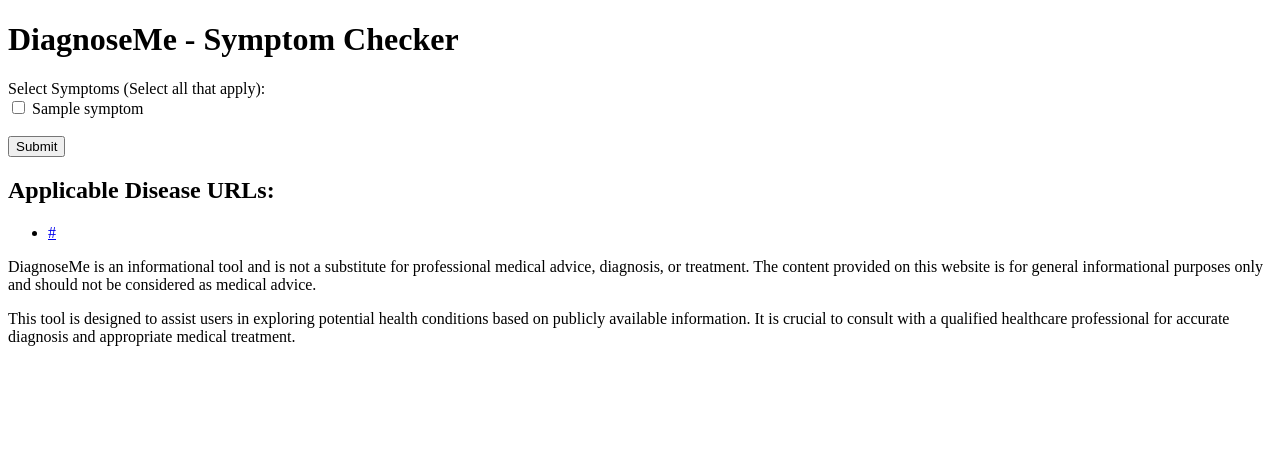
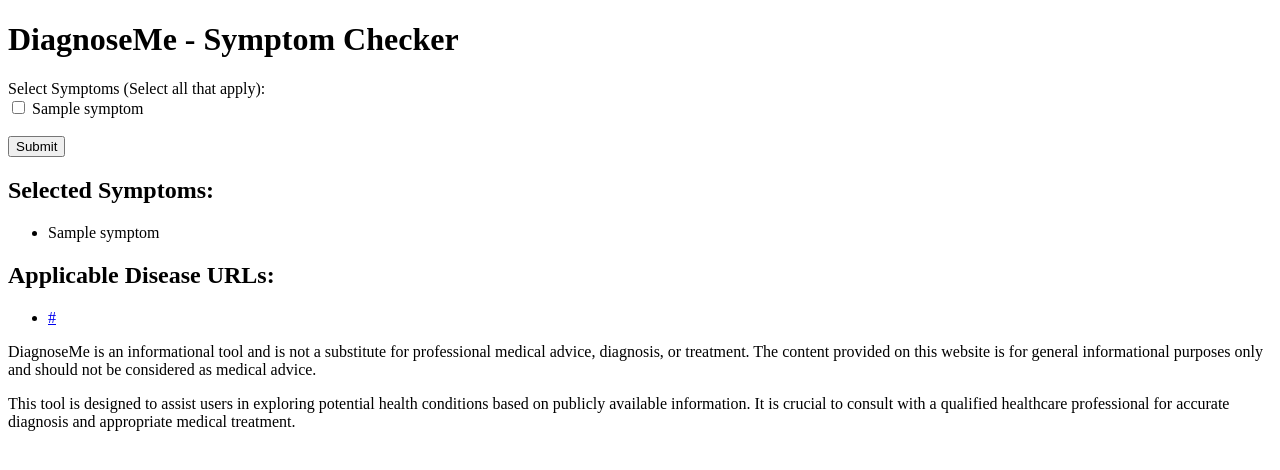
Before and after one commit to ksu-hmi/DiagnoseMe, a Flask app: template templates/index.html in a window 1280 px wide. Shown: the top 470 px of the page. Run offline with Flask 3, Linux system fonts and the light colour scheme; the template is opened without the code that fills it: most values are stand-ins (such as "Sample title", 1, 10 or a date in 2020).

Commit message:
This now shows a Selected Symptoms section after completion, as well as pull up every relatable link to they symptom

```diff
--- a/app.py
+++ b/app.py
@@ -62,6 +62,7 @@ def index():
     ]
 
     selected_disease_urls = []
+    selected_symptoms = []  # Initialize an empty list to hold selected symptoms
 
     if request.method == 'POST':
         selected_symptoms = request.form.getlist('symptoms')
@@ -76,13 +77,12 @@ def index():
                 result = future.result()
                 if result:
                     selected_disease_urls.append(futures[future][0])
-                    break  # Stop at the first matching symptom
+                    # Commenting out 'break' to find all matching symptoms instead of stopping at the first match
 
         no_diseases = not selected_disease_urls
         return render_template('index.html', selected_disease_urls=selected_disease_urls,
-                               sample_symptoms=sample_symptoms, no_diseases=no_diseases)
+                               sample_symptoms=sample_symptoms, no_diseases=no_diseases, selected_symptoms=selected_symptoms)
 
-    return render_template('index.html', selected_disease_urls=[], sample_symptoms=sample_symptoms, no_diseases=False)
-
+    return render_template('index.html', selected_disease_urls=[], sample_symptoms=sample_symptoms, no_diseases=False, selected_symptoms=selected_symptoms)
 if __name__ == '__main__':
     app.run(debug=True)
--- a/templates/index.html
+++ b/templates/index.html
@@ -16,6 +16,16 @@
         <input type="submit" value="Submit">
     </form>
 
+    {% if selected_symptoms %}
+    <h2>Selected Symptoms:</h2>
+    <ul>
+        {% for symptom in selected_symptoms %}
+            <li>{{ symptom }}</li>
+        {% endfor %}
+    </ul>
+    {% endif %}
+
+
     {% if selected_disease_urls %}
         <h2>Applicable Disease URLs:</h2>
         <ul>
```
